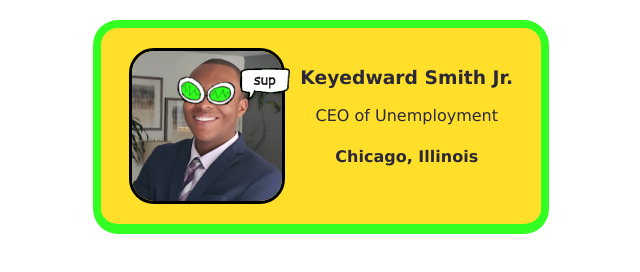
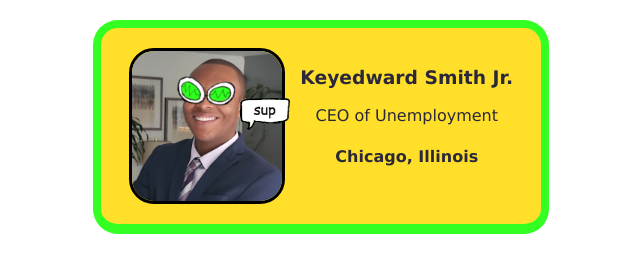
Before and after one commit to sonic2kj/business-card, a website built with Vite: page index.html in a window 1280 px wide. Shown: the whole page, without its empty margins (319-959 px from the left). Built offline with nearby package versions, Linux system fonts and the light colour scheme.

Commit message:
Update styles.css

```diff
--- a/styles.css
+++ b/styles.css
@@ -24,7 +24,7 @@ body {
 .sup {
 
     position: absolute;
-    bottom: 700px;
+    bottom: 670px;
     left: 45.6%;
     width: 50px;
     height: auto;
```
